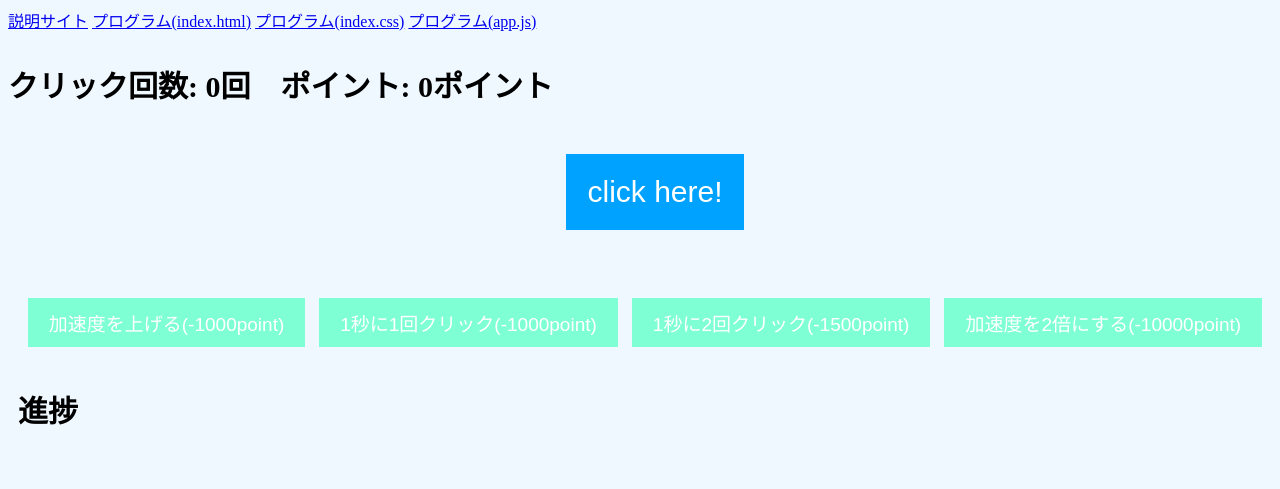
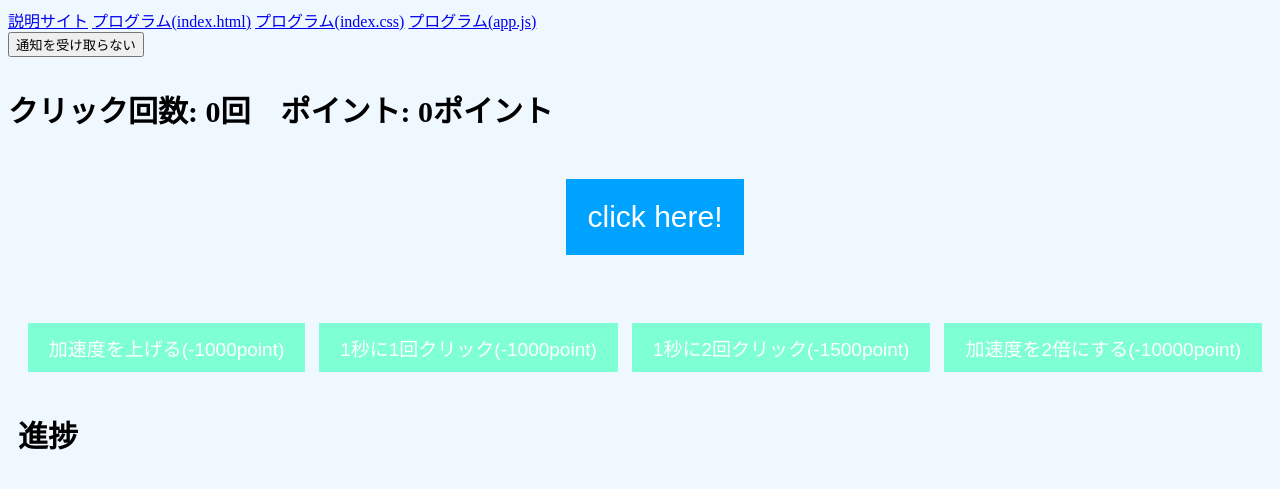
Before and after one commit to tiger-math/yamath, a Jekyll site: the page ツール・ミニゲーム等/click-game/index.html, which Jekyll copies as it is, in a window 1280 px wide. Shown: the top 489 px of the page. Built offline with Jekyll 4.4.1, drawn with Linux system fonts in a browser that asks for light colours.

Commit message:
Update index.html

```diff
--- a/ツール・ミニゲーム等/click-game/index.html
+++ b/ツール・ミニゲーム等/click-game/index.html
@@ -9,8 +9,10 @@
   <a href="https://tiger-math.github.io/yamath/クリックゲーム.html" target="_blank">説明サイト</a>
   <a href="https://raw.githubusercontent.com/tiger-math/yamath/main/ツール・ミニゲーム等/click-game/index.html" target="_blank">プログラム(index.html)</a>
   <a href="https://raw.githubusercontent.com/tiger-math/yamath/main/ツール・ミニゲーム等/click-game/index.css" target="_blank">プログラム(index.css)</a>
-  <a href="https://raw.githubusercontent.com/tiger-math/yamath/main/ツール・ミニゲーム等/click-game/app.js" target="_blank">プログラム(app.js)</a>
+  <a href="https://raw.githubusercontent.com/tiger-math/yamath/main/ツール・ミニゲーム等/click-game/app.js" target="_blank">プログラム(app.js)</a><br>
+  <button id="alert_button">通知を受け取らない</button>
   <p id="text_click">クリック回数: 0回　ポイント: 0ポイント</p><br>
+
   <div class="center">
    <button id="button_click">click here!</button>
   </div><br>
```
